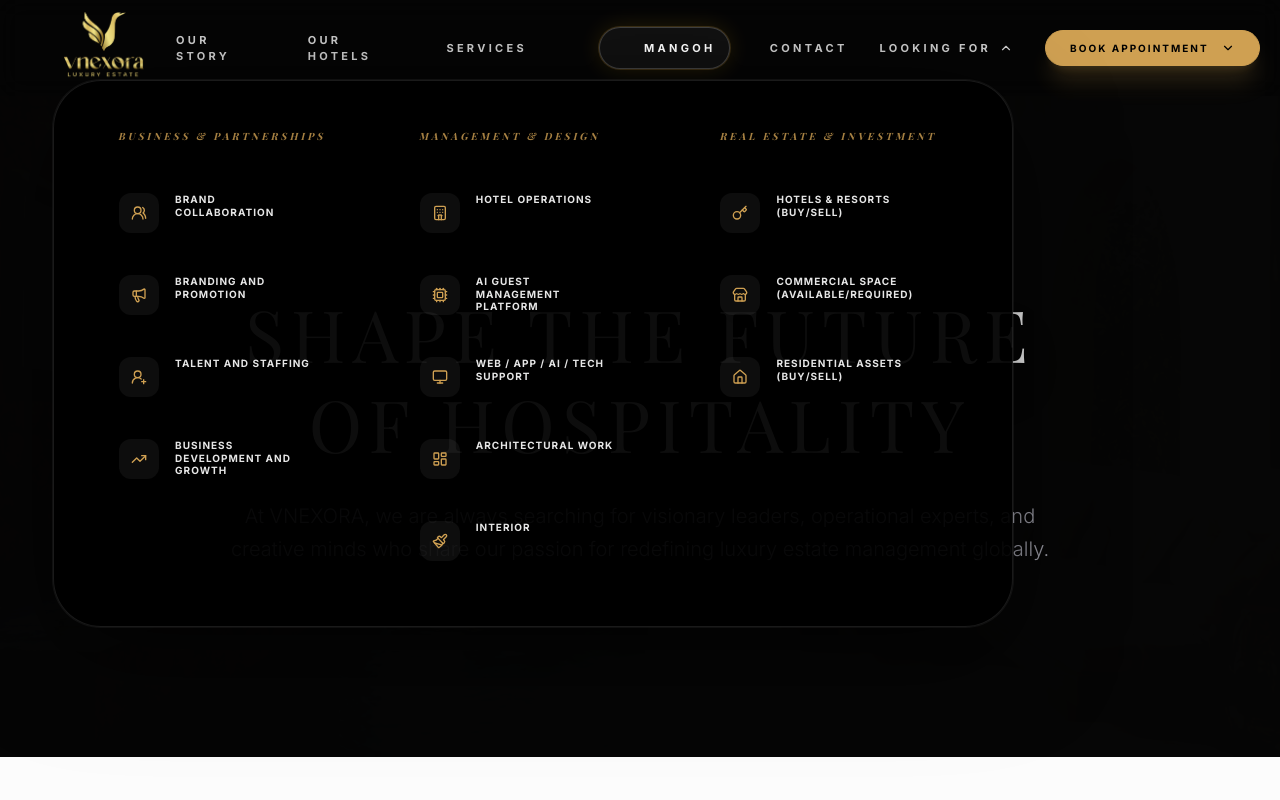
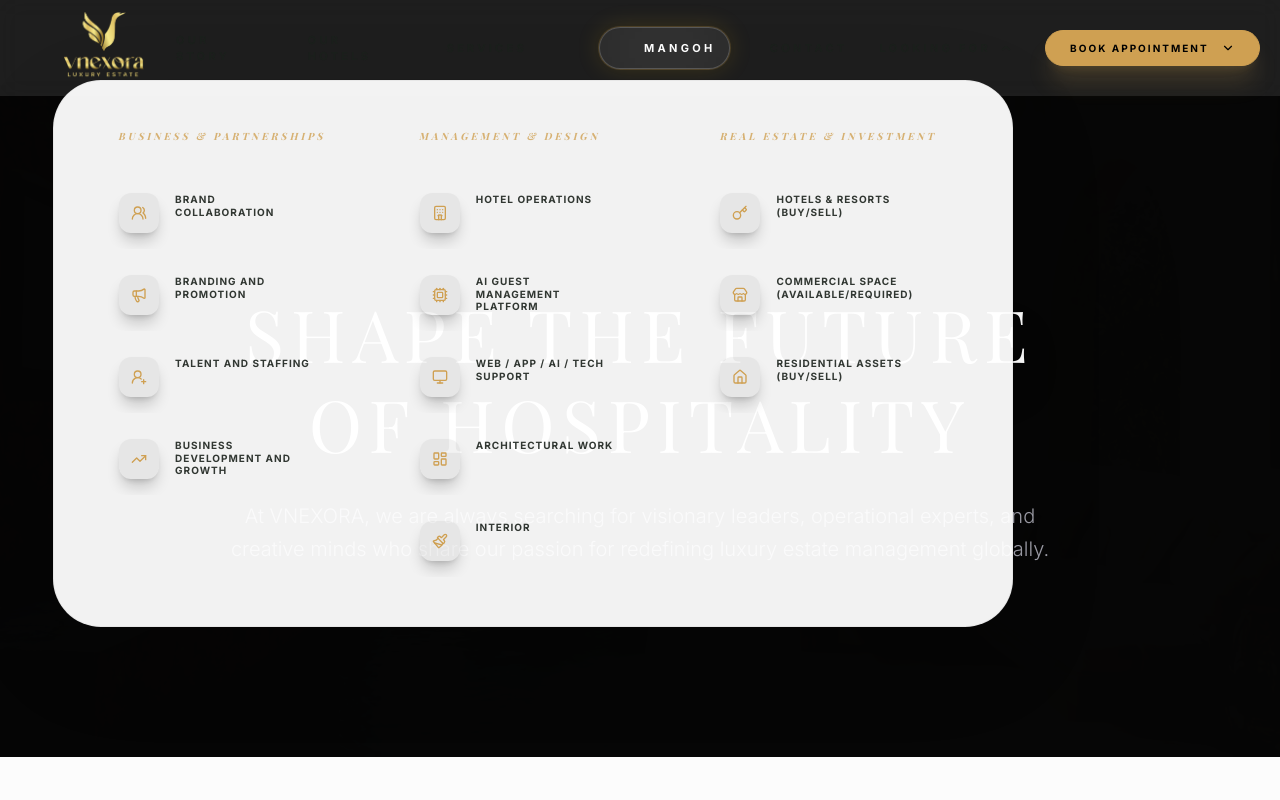
Before and after one commit to cricketmagician/vnexora, a Next.js app: page /career in a window 1280 px wide. Both pictures are taken after a click on the button "LOOKING FOR". Shown: the top 800 px of the page. Built offline with nearby package versions, Linux system fonts and the light colour scheme; a web font is replaced by a local one.

Commit message:
refactor(ui): update Navbar and dropdowns to light theme for consistency

```diff
--- a/src/components/sections/Navbar.tsx
+++ b/src/components/sections/Navbar.tsx
@@ -97,8 +97,8 @@ export const Navbar = () => {
         className={cn(
           "fixed top-0 left-0 right-0 z-50 transition-all duration-500 ease-in-out px-6 md:px-16",
           isScrolled
-            ? "bg-black/80 backdrop-blur-2xl border-b border-white/10 py-2 shadow-2xl"
-            : "bg-black/10 backdrop-blur-md py-3 md:py-4"
+            ? "bg-white/90 backdrop-blur-2xl border-b border-black/5 py-2 shadow-2xl"
+            : "bg-white/10 backdrop-blur-md py-3 md:py-4"
         )}
       >
         <div className="container mx-auto max-w-[1600px] flex items-center justify-between gap-8 h-12 md:h-16">
@@ -127,7 +127,7 @@ export const Navbar = () => {
                   "relative py-2 text-[11px] uppercase tracking-[0.3em] font-bold transition-all duration-500 flex items-center gap-2 group/nav",
                   link.name === "mangoH"
                     ? "text-white px-8 py-3 bg-white/5 backdrop-blur-2xl border border-white/20 rounded-full shadow-[0_0_25px_rgba(234,179,8,0.15)] hover:shadow-[0_0_35px_rgba(234,179,8,0.25)] hover:scale-105 mx-2 overflow-hidden ring-1 ring-mustard/20"
-                    : "text-white/80 hover:text-white"
+                    : "text-foreground/80 hover:text-foreground"
                 )}
                 onMouseEnter={() => setHoveredLink(link.name)}
                 onMouseLeave={() => setHoveredLink(null)}
@@ -170,7 +170,7 @@ export const Navbar = () => {
           <div className="hidden lg:flex items-center gap-6 xl:gap-8">
             <Link
               href="/contact"
-              className="text-[11px] uppercase tracking-[0.3em] font-bold text-white/80 hover:text-white transition-all duration-300 whitespace-nowrap"
+              className="text-[11px] uppercase tracking-[0.3em] font-bold text-foreground/80 hover:text-foreground transition-all duration-300 whitespace-nowrap"
             >
               Contact
             </Link>
@@ -178,7 +178,7 @@ export const Navbar = () => {
             <div className="relative group">
               <button
                 onMouseEnter={() => setIsLookingForOpen(true)}
-                className="flex items-center gap-2 text-[11px] uppercase tracking-[0.3em] font-bold text-white/80 hover:text-white transition-all duration-300 group/btn whitespace-nowrap"
+                className="flex items-center gap-2 text-[11px] uppercase tracking-[0.3em] font-bold text-foreground/80 hover:text-foreground transition-all duration-300 group/btn whitespace-nowrap"
               >
                 <span>Looking For</span>
                 <ChevronDown className={cn("w-3.5 h-3.5 transition-transform duration-500", isLookingForOpen && "rotate-180")} />
@@ -194,7 +194,7 @@ export const Navbar = () => {
                     transition={{ duration: 0.4, ease: [0.23, 1, 0.32, 1] }}
                     className="absolute right-[-100px] md:right-0 top-full pt-6 w-[600px] md:w-[960px] z-50 px-4 md:px-0"
                   >
-                    <div className="bg-black/95 backdrop-blur-3xl border border-white/10 shadow-[0_30px_100px_rgba(0,0,0,0.6)] p-8 md:p-12 overflow-hidden ring-1 ring-white/5 grid grid-cols-1 md:grid-cols-3 gap-10 rounded-[3rem]">
+                    <div className="bg-white/95 backdrop-blur-3xl border border-black/5 shadow-[0_30px_100px_rgba(0,0,0,0.1)] p-8 md:p-12 overflow-hidden ring-1 ring-black/5 grid grid-cols-1 md:grid-cols-3 gap-10 rounded-[3rem]">
                       {lookingForSections.map((section) => (
                         <div key={section.title} className="flex flex-col gap-6">
                           <h3 className="text-[10px] uppercase tracking-[0.3em] font-serif font-bold text-mustard/80 mb-2 px-4 italic">
@@ -205,13 +205,13 @@ export const Navbar = () => {
                               <button
                                 key={option.name}
                                 onClick={() => handleLookingForClick(option.name)}
-                                className="w-full text-left group flex items-start gap-4 px-4 py-4 hover:bg-white/5 transition-all duration-500 border border-transparent hover:border-white/10 rounded-[1.5rem] relative overflow-hidden group/item"
+                                className="w-full text-left group flex items-start gap-4 px-4 py-4 hover:bg-black/5 transition-all duration-500 border border-transparent hover:border-black/10 rounded-[1.5rem] relative overflow-hidden group/item"
                               >
-                                <div className="p-3 rounded-xl bg-white/5 text-mustard group-hover/item:bg-mustard group-hover/item:text-black transition-all duration-500 shadow-lg shadow-black/20">
+                                <div className="p-3 rounded-xl bg-black/5 text-mustard group-hover/item:bg-mustard group-hover/item:text-white transition-all duration-500 shadow-lg shadow-black/20">
                                   {option.icon}
                                 </div>
                                 <div className="flex flex-col gap-1 flex-1">
-                                  <span className="text-[10px] uppercase tracking-[0.1em] font-bold text-white/90 group-hover/item:text-white transition-colors duration-500 leading-tight">
+                                  <span className="text-[10px] uppercase tracking-[0.1em] font-bold text-foreground/90 group-hover/item:text-foreground transition-colors duration-500 leading-tight">
                                     {option.name}
                                   </span>
                                 </div>
@@ -252,18 +252,18 @@ export const Navbar = () => {
                       transition={{ duration: 0.4, ease: [0.23, 1, 0.32, 1] }}
                       className="absolute right-0 top-full pt-6 w-80 z-50"
                     >
-                      <div className="bg-black/95 backdrop-blur-3xl border border-white/10 shadow-[0_30px_100px_rgba(0,0,0,0.6)] p-3 overflow-hidden ring-1 ring-white/5 rounded-[2rem]">
+                      <div className="bg-white/95 backdrop-blur-3xl border border-black/5 shadow-[0_30px_100px_rgba(0,0,0,0.1)] p-3 overflow-hidden ring-1 ring-black/5 rounded-[2rem]">
                         {bookingOptions.map((option) => (
                           <button
                             key={option.name}
                             onClick={() => handleBookingClick(option.type)}
-                            className="w-full text-left group flex items-center gap-4 px-5 py-5 hover:bg-white/5 transition-all duration-300 border-b border-white/5 last:border-none rounded-xl relative overflow-hidden group/item"
+                            className="w-full text-left group flex items-center gap-4 px-5 py-5 hover:bg-black/5 transition-all duration-300 border-b border-black/5 last:border-none rounded-xl relative overflow-hidden group/item"
                           >
-                            <div className="p-3 rounded-xl bg-white/5 text-mustard group-hover/item:bg-mustard group-hover/item:text-black transition-all duration-500">
+                            <div className="p-3 rounded-xl bg-black/5 text-mustard group-hover/item:bg-mustard group-hover/item:text-black transition-all duration-500">
                               <option.icon className="w-5 h-5" />
                             </div>
                             <div className="flex flex-col gap-0.5">
-                              <span className="text-[10px] uppercase tracking-[0.2em] font-bold text-white transition-colors duration-300 whitespace-nowrap">
+                              <span className="text-[10px] uppercase tracking-[0.2em] font-bold text-foreground transition-colors duration-300 whitespace-nowrap">
                                 {option.name}
                               </span>
                             </div>
@@ -294,7 +294,7 @@ export const Navbar = () => {
               initial={{ opacity: 0, y: -10 }}
               animate={{ opacity: 1, y: 0 }}
               exit={{ opacity: 0, y: -10 }}
-              className="lg:hidden fixed inset-x-0 bottom-0 top-[72px] bg-black/98 backdrop-blur-3xl z-[100] flex flex-col p-8 gap-10 border-t border-white/10 overflow-y-auto h-[calc(100vh-72px)]"
+              className="lg:hidden fixed inset-x-0 bottom-0 top-[72px] bg-white/98 backdrop-blur-3xl z-[100] flex flex-col p-8 gap-10 border-t border-black/10 overflow-y-auto h-[calc(100vh-72px)]"
             >
               <div className="flex flex-col gap-6">
                 {navLinks.map((link) => (
@@ -302,8 +302,8 @@ export const Navbar = () => {
                     key={link.name}
                     href={link.href}
                     className={cn(
-                      "text-2xl font-serif transition-all duration-300 border-b border-white/5 pb-2 flex items-center justify-between",
-                      link.name === "mangoH" ? "text-mustard font-bold" : "text-white/90 hover:text-mustard"
+                      "text-2xl font-serif transition-all duration-300 border-b border-black/5 pb-2 flex items-center justify-between",
+                      link.name === "mangoH" ? "text-mustard font-bold" : "text-foreground/90 hover:text-mustard"
                     )}
                     onClick={() => setMobileMenuOpen(false)}
                   >
@@ -347,7 +347,7 @@ export const Navbar = () => {
                       <div className="w-10 h-10 flex items-center justify-center bg-white/5 border border-white/10">
                         <option.icon className="w-4 h-4 text-mustard" />
                       </div>
-                      <span className="text-[11px] uppercase tracking-[0.2em] font-bold text-white/70">
+                      <span className="text-[11px] uppercase tracking-[0.2em] font-bold text-foreground/70">
                         {option.name}
                       </span>
                     </button>
```
